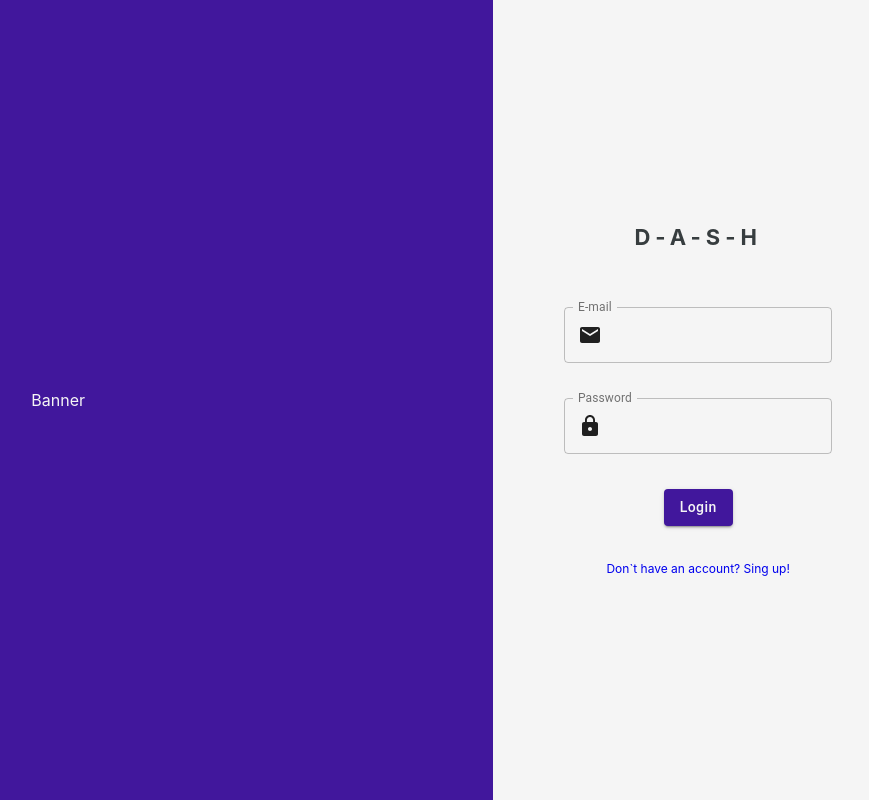
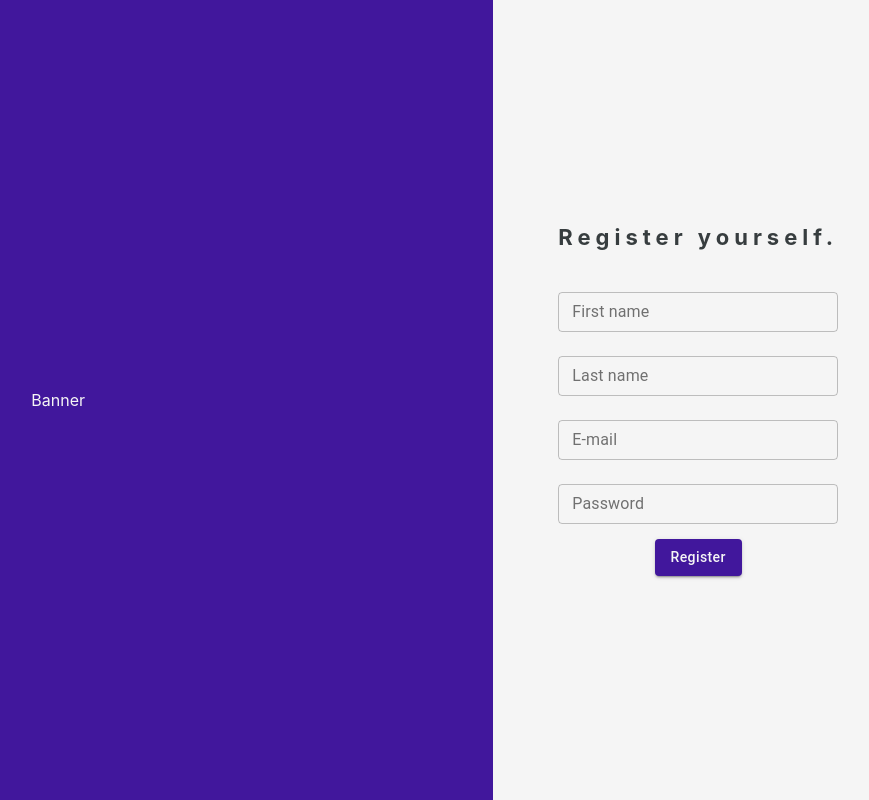
Before and after one commit to LuizzBanndera/study-materialui-front, a React (Create React App) app: page / in a window 1280 px wide. Shown: the whole page, without its empty margins (377-1246 px from the left). Built offline with nearby package versions, Linux system fonts and the light colour scheme.

Commit message:
fixed: login form width

```diff
--- a/src/components/textField.tsx
+++ b/src/components/textField.tsx
@@ -1,27 +1,10 @@
 import React from 'react'
 import { TextField, TextFieldProps } from '@material-ui/core'
-import { InputAdornment, InputProps } from '@material-ui/core'
 
-interface iTextField {
-  type?: string
-  margin?: any
-  inputProps?: InputProps
-}
-
-export default function TextFieldComponent(props: TextFieldProps, extraProps: iTextField) {
+export default function TextFieldComponent(props: TextFieldProps) {
 
   return (
     <TextField
-      type={extraProps.type}
-      margin={extraProps.margin}
-      inputProps={{
-        startAdornment: (
-          <InputAdornment position="start">
-            {extraProps.inputProps}
-          </InputAdornment>
-        )
-      }}
-
       {...props}
     />
   )
--- a/src/views/login.tsx
+++ b/src/views/login.tsx
@@ -23,10 +23,11 @@ const FormStyled = styled.form`
   min-width: 268px;
 `
 const TitleStyled = styled.h3`
-letter-spacing: 5px;
-color: #373D3f;
-font-size: 22px;
-margin-top: 0;
+  text-align: center;
+  letter-spacing: 5px;
+  color: #373D3f;
+  font-size: 22px;
+  margin-top: 0;
 `
 const SingUpStyled = styled.a`
   text-decoration: none;
--- a/src/views/register.tsx
+++ b/src/views/register.tsx
@@ -7,6 +7,7 @@ const flex = css`
   align-items: center;
   justify-content: center;
   flex-direction: column;
+  text-align: center;
 `
 const ContainerStyled = styled.div`
   ${flex};
@@ -18,6 +19,7 @@ const FormStyled = styled.form`
   min-width: 268px;
 `
 const TitleStyled = styled.h3`
+${flex}
 letter-spacing: 5px;
 color: #373D3f;
 font-size: 22px;
--- a/src/views/wellcome.tsx
+++ b/src/views/wellcome.tsx
@@ -38,7 +38,7 @@ const FormStyled = styled.div`
 `
 export default function Wellcome() {
 
-  const [register, setRegister] = useState(false)
+  const [register, setRegister] = useState(true)
 
   return (
     <ContainerStyled>
```
